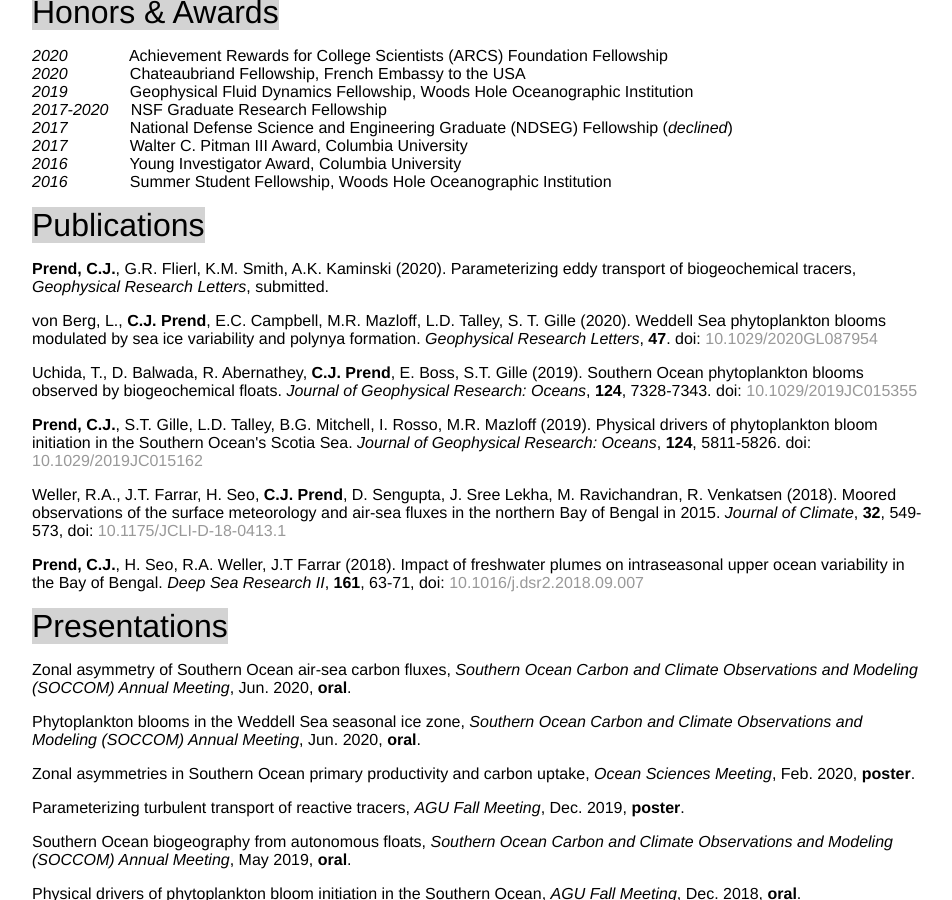
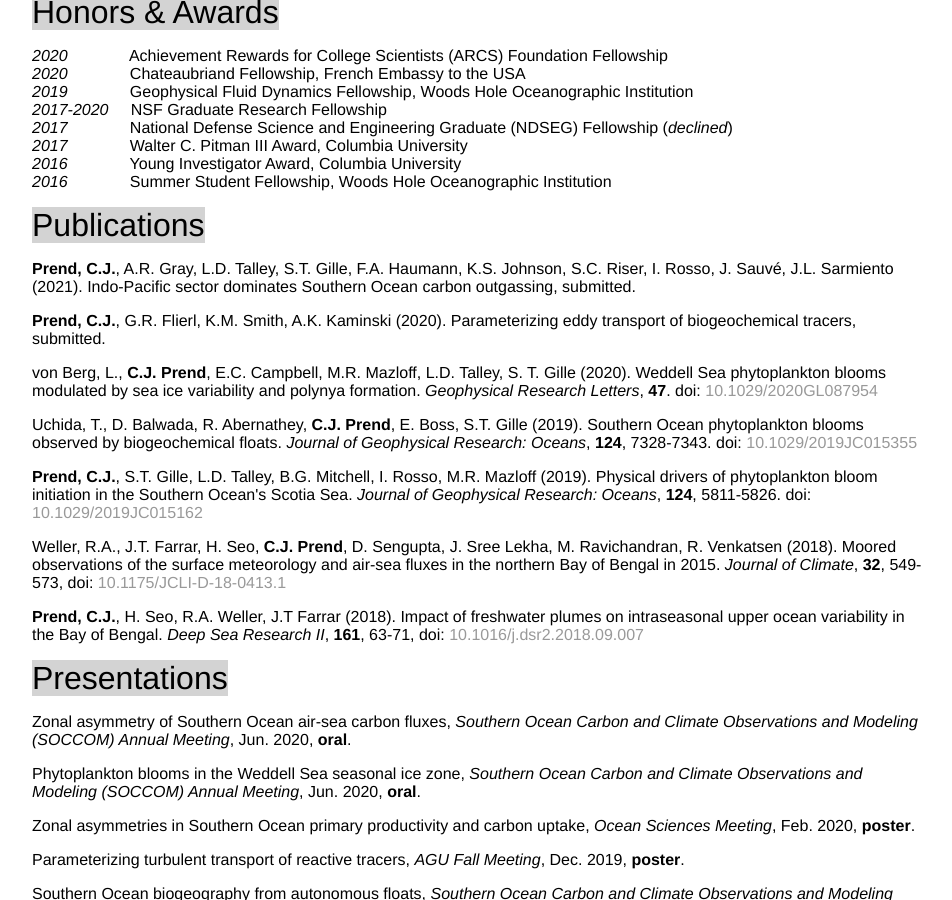
Before and after one commit to cprend/cprend.github.io, a Jekyll site: the page cv/index.html, which Jekyll copies as it is, in a window 1280 px wide and 900 px high, scrolled down 447 px. Shown: the whole window, without its empty margins (160-1112 px from the left). Built offline with Jekyll 4.4.1, drawn with Linux system fonts in a browser that asks for light colours.

Commit message:
Update index.html

```diff
--- a/cv/index.html
+++ b/cv/index.html
@@ -34,7 +34,8 @@
 		<em>2016</em> &nbsp;&nbsp;&nbsp;&nbsp;&nbsp;&nbsp;&nbsp;&nbsp;&nbsp;&nbsp;&nbsp;&nbsp; Young Investigator Award, Columbia University<br/>
 		<em>2016</em> &nbsp;&nbsp;&nbsp;&nbsp;&nbsp;&nbsp;&nbsp;&nbsp;&nbsp;&nbsp;&nbsp;&nbsp; Summer Student Fellowship, Woods Hole Oceanographic Institution</p>
 		<p1>Publications</p1>
-		<p><b>Prend, C.J.</b>, G.R. Flierl, K.M. Smith, A.K. Kaminski (2020). Parameterizing eddy transport of biogeochemical tracers, <em>Geophysical Research Letters</em>, submitted.</p>
+		<p><b>Prend, C.J.</b>, A.R. Gray, L.D. Talley, S.T. Gille, F.A. Haumann, K.S. Johnson, S.C. Riser, I. Rosso, J. Sauv&eacute, J.L. Sarmiento (2021). Indo-Pacific sector dominates Southern Ocean carbon outgassing, submitted.</p>
+		<p><b>Prend, C.J.</b>, G.R. Flierl, K.M. Smith, A.K. Kaminski (2020). Parameterizing eddy transport of biogeochemical tracers, submitted.</p>
 		<p>von Berg, L., <b>C.J. Prend</b>, E.C. Campbell, M.R. Mazloff, L.D. Talley, S. T. Gille (2020). Weddell Sea phytoplankton blooms modulated by sea ice variability and polynya formation.
 		<em>Geophysical Research Letters</em>, <b>47</b>. doi: <a href="https://agupubs.onlinelibrary.wiley.com/doi/abs/10.1029/2020GL087954">10.1029/2020GL087954</a></p>
 		<p>Uchida, T., D. Balwada, R. Abernathey, <b>C.J. Prend</b>, E. Boss, S.T. Gille (2019). Southern Ocean phytoplankton blooms observed by biogeochemical floats.
```
